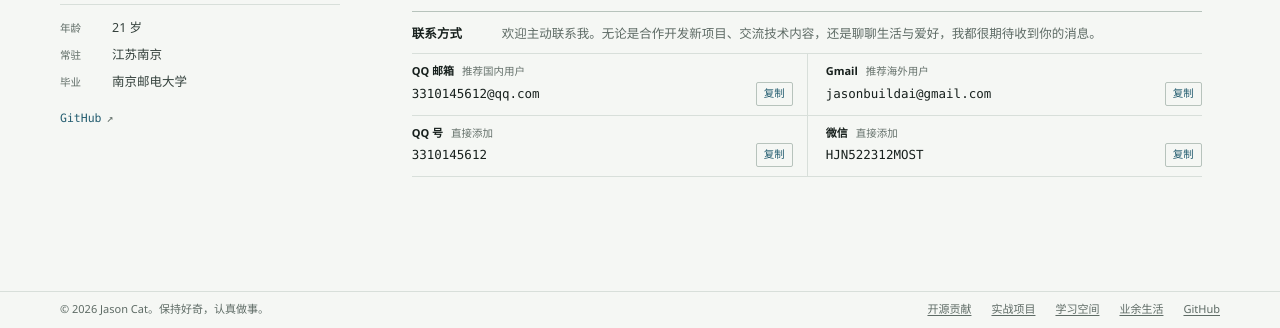
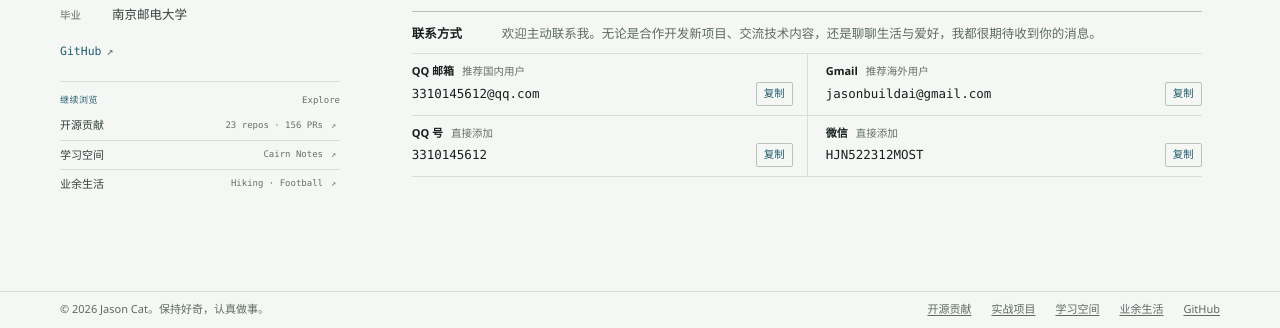
Before and after one commit to JasonBuildAI/JasonBuildAI.github.io, a plain HTML site: page index.html in a window 1280 px wide. Shown: the part 472-800 px from the top of the page. Drawn offline with Linux system fonts and the light colour scheme.

Commit message:
feat: 优化首页信息密度与开源贡献顺序

```diff
--- a/assets/css/home.css
+++ b/assets/css/home.css
@@ -121,6 +121,69 @@
 
 .home-github:hover {
   color: var(--accent-strong);
+}
+
+.home-index {
+  margin-top: clamp(16px, 2.2vh, 24px);
+  padding-top: 12px;
+  border-top: 1px solid var(--line);
+}
+
+.home-index-title {
+  display: flex;
+  justify-content: space-between;
+  gap: 12px;
+  margin: 0 0 3px;
+  color: var(--accent);
+  font-family: var(--font-mono);
+  font-size: 9px;
+  line-height: 1.5;
+  letter-spacing: 0.06em;
+}
+
+.home-index-title span:last-child {
+  color: var(--muted-light);
+  letter-spacing: 0;
+}
+
+.home-index a {
+  display: grid;
+  grid-template-columns: minmax(0, 1fr) auto 9px;
+  gap: 8px;
+  align-items: center;
+  min-height: 29px;
+  padding: 4px 0;
+  border-top: 1px solid var(--line);
+  color: var(--ink-soft);
+  font-size: 11px;
+  line-height: 1.4;
+  text-decoration: none;
+}
+
+.home-index a:first-of-type {
+  border-top: 0;
+}
+
+.home-index a:hover {
+  color: var(--accent);
+}
+
+.home-index-note {
+  color: var(--muted-light);
+  font-family: var(--font-mono);
+  font-size: 9px;
+  white-space: nowrap;
+}
+
+.home-index-arrow {
+  color: var(--muted-light);
+  font-family: var(--font-mono);
+  font-size: 8.5px;
+  line-height: 1;
+}
+
+.home-index a:hover .home-index-arrow {
+  color: var(--accent);
 }
 
 .home-content {
@@ -378,7 +441,8 @@
   }
 
   .home-facts,
-  .home-github {
+  .home-github,
+  .home-index {
     display: none;
   }
 
@@ -707,7 +771,8 @@
 
   .home-portrait figcaption,
   .home-facts,
-  .home-github {
+  .home-github,
+  .home-index {
     display: none;
   }
 
--- a/assets/css/open-source.css
+++ b/assets/css/open-source.css
@@ -123,7 +123,8 @@
 }
 
 .repo-index {
-  margin-bottom: clamp(54px, 7.5vw, 86px);
+  margin-top: clamp(54px, 7.5vw, 86px);
+  margin-bottom: 0;
 }
 
 .repo-index-list {
--- a/index.html
+++ b/index.html
@@ -14,7 +14,7 @@
   <link rel="apple-touch-icon" href="/assets/img/avatar-20261030.png">
   <link rel="stylesheet" href="/assets/css/profile.css?v=20261030b">
   <link rel="stylesheet" href="/assets/css/responsive.css?v=20261030b">
-  <link rel="stylesheet" href="/assets/css/home.css?v=20261030b">
+  <link rel="stylesheet" href="/assets/css/home.css?v=20261030c">
 
   <meta property="og:type" content="profile">
   <meta property="og:title" content="Jason Cat | AI Agent Runtime、执行安全与跨平台工程">
@@ -118,6 +118,25 @@
         </dl>
 
         <a class="home-github" href="https://github.com/JasonBuildAI" target="_blank" rel="me noopener">GitHub <span aria-hidden="true">↗</span></a>
+
+        <nav class="home-index" aria-labelledby="home-index-title">
+          <p class="home-index-title" id="home-index-title"><span>继续浏览</span><span>Explore</span></p>
+          <a href="/open-source.html">
+            <span>开源贡献</span>
+            <span class="home-index-note">23 repos · 156 PRs</span>
+            <span class="home-index-arrow" aria-hidden="true">↗</span>
+          </a>
+          <a href="/learning.html">
+            <span>学习空间</span>
+            <span class="home-index-note">Cairn Notes</span>
+            <span class="home-index-arrow" aria-hidden="true">↗</span>
+          </a>
+          <a href="/life.html">
+            <span>业余生活</span>
+            <span class="home-index-note">Hiking · Football</span>
+            <span class="home-index-arrow" aria-hidden="true">↗</span>
+          </a>
+        </nav>
       </aside>
 
       <div class="home-content">
```
Also changed, not shown: open-source.html (+157 -157 lines).
